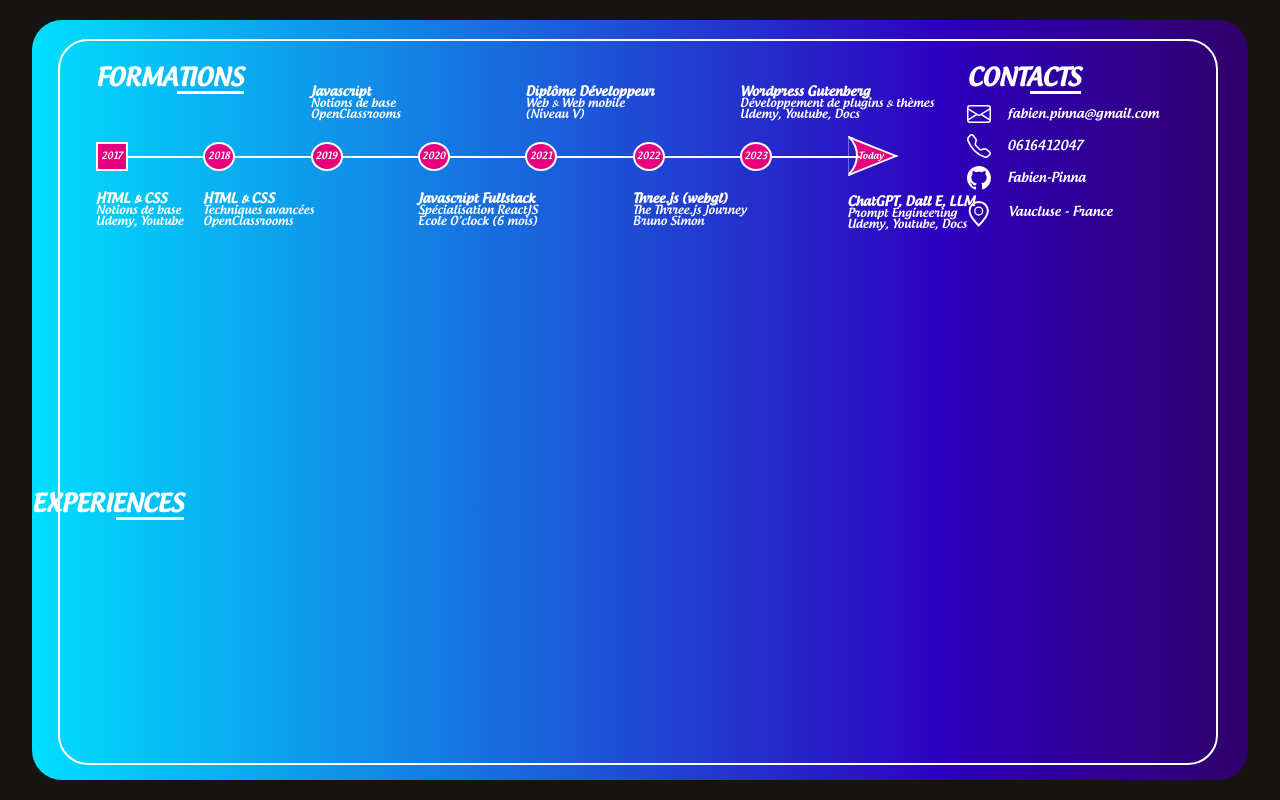
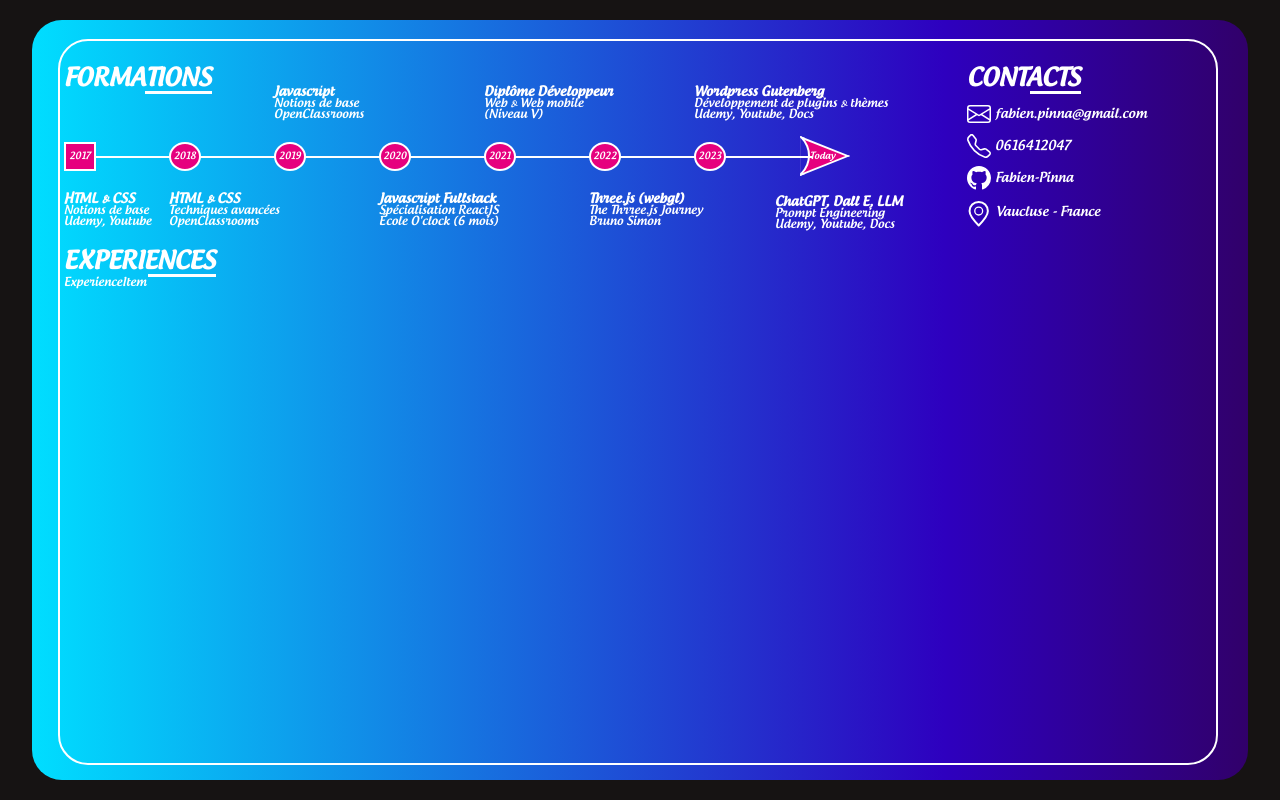
Before and after one commit to Fabien-Pinna/my-resume, a React app: page / in a window 1280 px wide. Built offline with nearby package versions, Linux system fonts and the light colour scheme; the HTML template or start-up script is replaced by a standard one.

Commit message:
Grid placed and some adjustments on css

```diff
--- a/src/Resume.scss
+++ b/src/Resume.scss
@@ -22,7 +22,16 @@
 
     .layout-card {
         display: grid;
-        grid-template-columns: 1fr 0.3fr;
+        grid-template-columns:  2.2fr 1.4fr 0.5fr 1.5fr;
+        grid-template-rows: 1.4fr 0.8fr 2.9fr 1fr 1fr;
+        gap: 1rem;
+        grid-template-areas:
+            "formation formation formation contact"
+            "experience competence quality quality"
+            "experience competence picture picture"
+            "experience language picture picture"
+            "name name picture picture";
+
         height: 95%;
         width: 95%;
         max-height: 1000px;
--- a/src/components/Contact/Contact.scss
+++ b/src/components/Contact/Contact.scss
@@ -1,4 +1,5 @@
 .contact {
-    margin-top: 3rem;
+    grid-area: contact;
+    margin: 3rem 0 0 2rem;
     z-index: 5;
 }
--- a/src/components/Contact/ContactItem/ContactItem.scss
+++ b/src/components/Contact/ContactItem/ContactItem.scss
@@ -19,6 +19,6 @@
         text-decoration: none;
         font-size: 1.1em;
         color: #fff;
-        margin-left: 1rem;
+        margin-left: 0.25rem;
     }
 }
--- a/src/components/Experience/Experience.scss
+++ b/src/components/Experience/Experience.scss
@@ -0,0 +1,4 @@
+.experience {
+    grid-area: experience;
+    margin-left: 2rem;
+}
--- a/src/components/Experience/ExperienceBox/ExperienceBox.jsx
+++ b/src/components/Experience/ExperienceBox/ExperienceBox.jsx
@@ -1,8 +1,12 @@
+import ExperienceItem from '../ExperienceItem/ExperienceItem'
+
 import './ExperienceBox.scss'
 
 const ExperienceBox = () => {
     return (
-        <div className='experience-box'></div>
+        <div className='experience-box'>
+            <ExperienceItem />
+        </div>
     )
 }
 
--- /dev/null
+++ b/src/components/Experience/ExperienceItem/ExperienceItem.jsx
@@ -0,0 +1,9 @@
+import './ExperienceItem.scss'
+
+const ExperienceItem = () => {
+    return (
+        <div>ExperienceItem</div>
+    )
+}
+
+export default ExperienceItem
--- a/src/components/Formation/Formation.scss
+++ b/src/components/Formation/Formation.scss
@@ -1,3 +1,4 @@
 .formation {
-    margin: 3rem 0 0 4rem;
+    grid-area: formation;
+    margin: 3rem 0 0 2rem;
 }
--- a/src/components/Formation/Timeline/Timeline.scss
+++ b/src/components/Formation/Timeline/Timeline.scss
@@ -3,8 +3,6 @@
         justify-content: space-between;
         align-items: flex-start;
         position: relative;
-        min-width: 650px;
-        max-width: 950px;
         top: 2rem;
 
         &:after {
@@ -52,6 +50,7 @@
 
                 .description {
                     bottom: -4rem;
+                    left: -1.5rem;
                 }
             }
         }
```
Also changed, not shown: src/components/Experience/ExperienceItem/ExperienceItem.scss (added).
